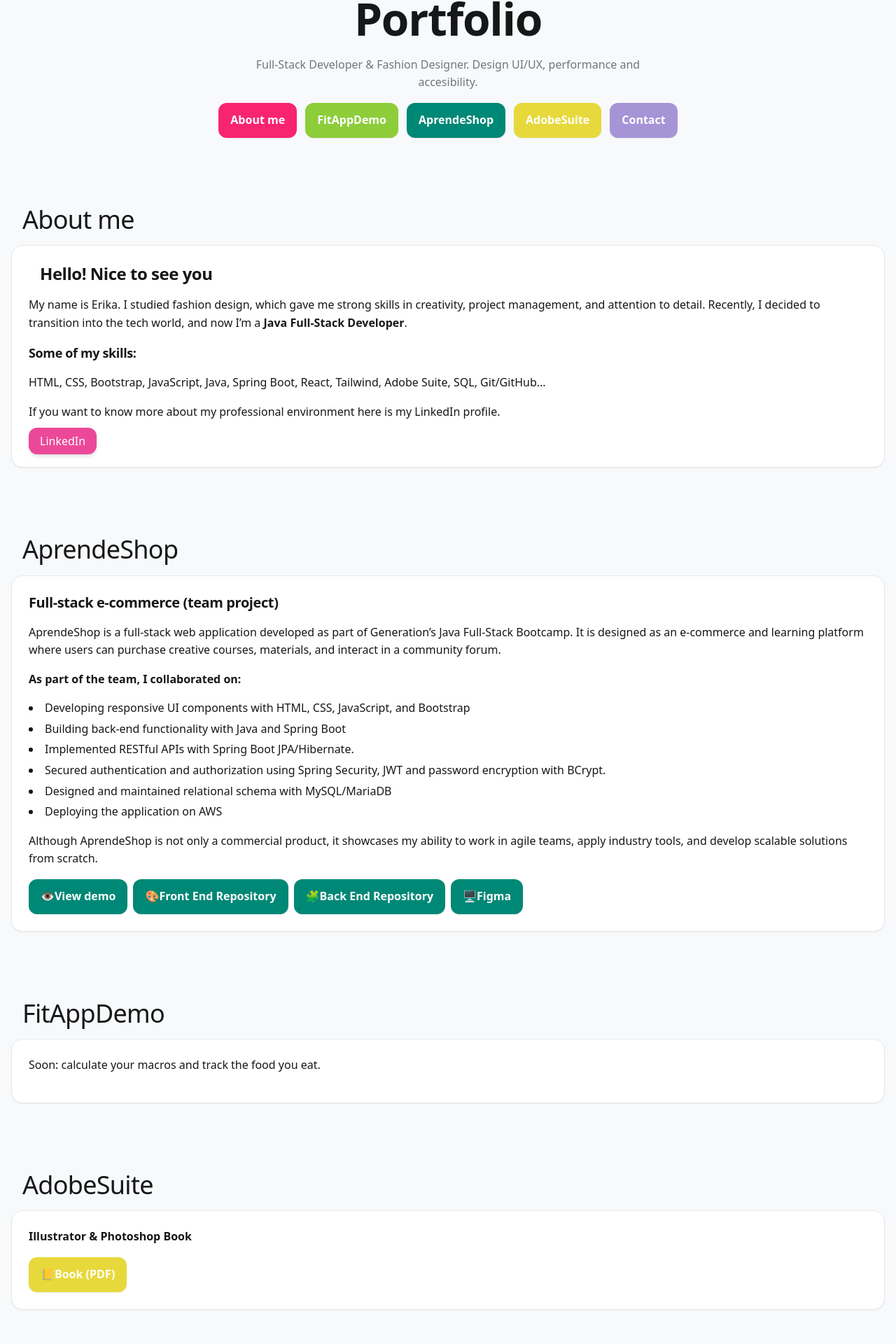
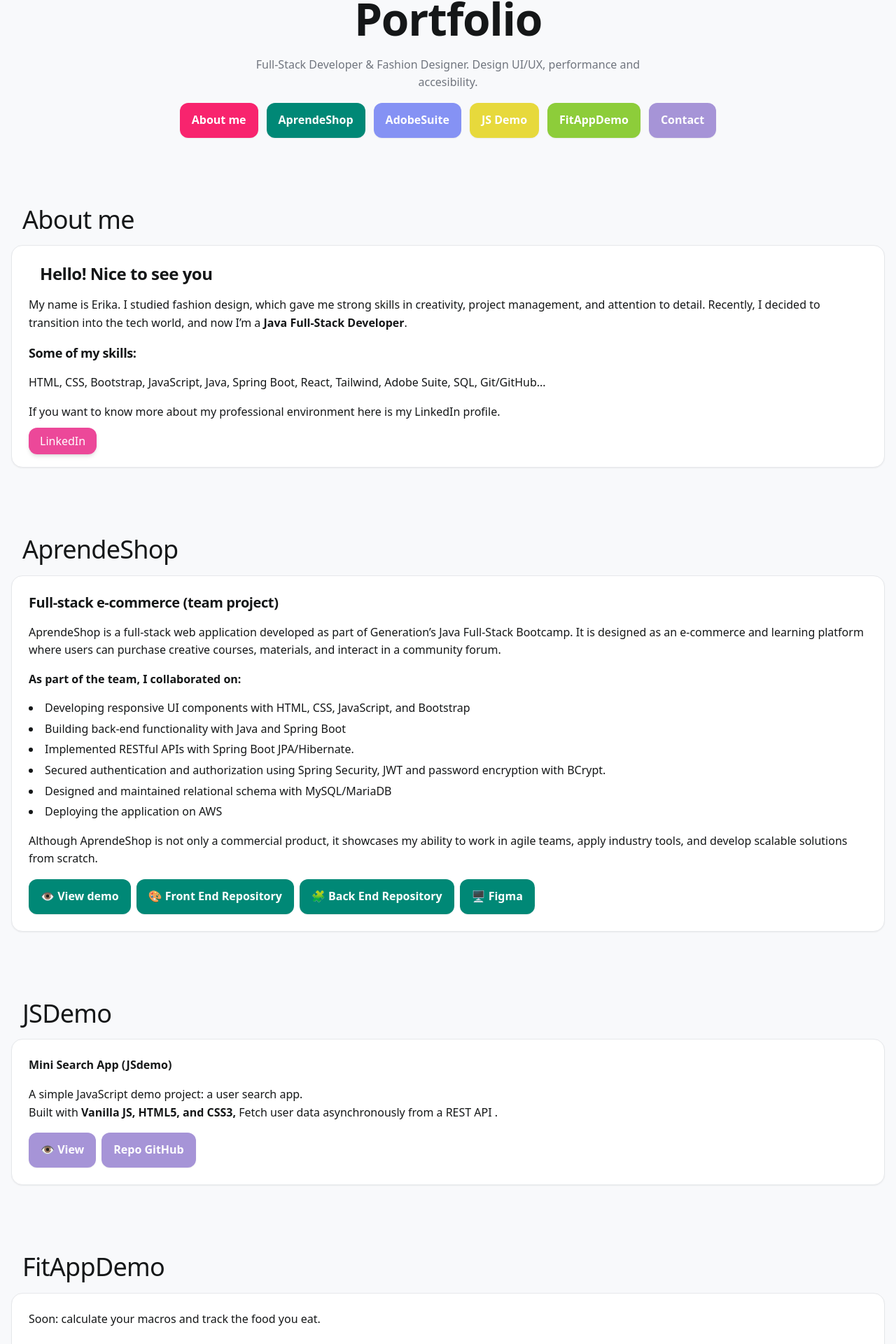
Before and after one commit to Erikaahide/FrontendPortfolio, a React (Vite) app: page / in a window 1280 px wide. Shown: the part 123-2043 px from the top of the page at 70% size. Built offline with nearby package versions, Linux system fonts and the light colour scheme.

Commit message:
add JS demo

```diff
--- a/src/App.jsx
+++ b/src/App.jsx
@@ -72,9 +72,10 @@ function HeroHome() {
       </p>
       <div style={{ display: "flex", gap: "0.75rem", justifyContent: "center", flexWrap: "wrap" }}>
         <a href="#about" className="btn btn-primary">About me</a>
-        <a href="#fitapp" className="btn btn-accent2">FitAppDemo</a>
         <a href="#aprendeShop" className="btn btn-accent3">AprendeShop</a>
         <a href="#adobe" className="btn btn-accent4">AdobeSuite</a>
+        <a href="#adobe" className="btn btn-accent5">JS Demo</a>
+        <a href="#fitapp" className="btn btn-accent2">FitAppDemo</a>
         <a href="#contact" className="btn btn-accent">Contact</a>
       </div>
     </section>
@@ -148,10 +149,23 @@ export default function App() {
             </p>
 
             <div style={{ display: "flex", gap: ".5rem", flexWrap: "wrap" }}>
-              <a className="btn btn-accent3" href="https://rubiportuguez.github.io/Aprende-Shop/index.html" target="_blank" rel="noreferrer">👁️View demo</a>
-              <a className="btn btn-accent3" href="https://github.com/RubiPortuguez/Aprende-Shop/tree/develop" target="_blank" rel="noreferrer">🎨Front End Repository</a>
-              <a className="btn btn-accent3" href="https://github.com/RubiPortuguez/AprendeShop-Backend/tree/develop" target="_blank" rel="noreferrer">🧩Back End Repository</a>
-              <a className="btn btn-accent3" href="https://www.figma.com/design/MG8TBK9lzvWV1aU8pJSIPd/Borradores-AprendeShop?node-id=0-1&t=K5eREUPBSSRUzPKl-1" target="_blank" rel="noreferrer">🖥️Figma</a>
+              <a className="btn btn-accent3" href="https://rubiportuguez.github.io/Aprende-Shop/index.html" target="_blank" rel="noreferrer">👁️ View demo</a>
+              <a className="btn btn-accent3" href="https://github.com/RubiPortuguez/Aprende-Shop/tree/develop" target="_blank" rel="noreferrer">🎨 Front End Repository</a>
+              <a className="btn btn-accent3" href="https://github.com/RubiPortuguez/AprendeShop-Backend/tree/develop" target="_blank" rel="noreferrer">🧩 Back End Repository</a>
+              <a className="btn btn-accent3" href="https://www.figma.com/design/MG8TBK9lzvWV1aU8pJSIPd/Borradores-AprendeShop?node-id=0-1&t=K5eREUPBSSRUzPKl-1" target="_blank" rel="noreferrer">🖥️ Figma</a>
+            </div>
+          </div>
+        </Section>
+        <Section id="JS" title="JSDemo">
+          <div className="stack">
+            <p> <strong>Mini Search App (JSdemo)</strong></p>
+            <p className=" mb-4">
+            A simple JavaScript demo project: a user search app. <br />
+            Built with <strong>Vanilla JS, HTML5, and CSS3,</strong> Fetch user data asynchronously from a REST API .
+            </p>
+            <div style={{ display: "flex", gap: ".5rem", flexWrap: "wrap" }}>
+              <a className="btn btn-accent" href="https://github.com/Erikaahide" target="_blank" rel="noreferrer">👁️ View</a>
+              <a className="btn btn-accent" href="https://erikaahide.github.io/API-JS-PROMISES/" target="_blank" rel="noreferrer">Repo GitHub</a>
             </div>
           </div>
         </Section>
@@ -162,7 +176,7 @@ export default function App() {
           <div className="stack">
             <p><strong>Illustrator & Photoshop Book</strong></p>
             <div style={{ display: "flex", gap: ".5rem", flexWrap: "wrap" }}>
-              <a className="btn btn-accent4" href="https://drive.google.com/file/d/1LXkoXs2C3OjuENXDobDhNGNGjYEuHxeY/view?usp=sharing" target="_blank" rel="noreferrer">📒Book (PDF)</a>
+              <a className="btn btn-accent4" href="https://drive.google.com/file/d/1LXkoXs2C3OjuENXDobDhNGNGjYEuHxeY/view?usp=sharing" target="_blank" rel="noreferrer">📔 Book (PDF)</a>
             </div>
           </div>
         </Section>
@@ -170,9 +184,9 @@ export default function App() {
           <div className="stack">
             <p> <strong>Let's work together!!</strong></p>
             <div style={{ display: "flex", gap: ".5rem", flexWrap: "wrap" }}>
-              <a className="btn btn-accent" href="mailto:eahidehernandez@gmail.com" rel="noreferrer">📧Email</a>
-              <a className="btn btn-accent" href="http://www.linkedin.com/in/erikaahg-desarrolladora-web" target="_blank" rel="noreferrer">💼LinkedIn</a>
-              <a className="btn btn-accent" href="https://github.com/Erikaahide" target="_blank" rel="noreferrer">🐱GitHub</a>
+              <a className="btn btn-accent" href="mailto:eahidehernandez@gmail.com" rel="noreferrer">📧 Email</a>
+              <a className="btn btn-accent" href="http://www.linkedin.com/in/erikaahg-desarrolladora-web" target="_blank" rel="noreferrer">💼 LinkedIn</a>
+              <a className="btn btn-accent" href="https://github.com/Erikaahide" target="_blank" rel="noreferrer">🐱 GitHub</a>
             </div>
           </div>
         </Section>
--- a/src/components/header.jsx
+++ /dev/null
@@ -1,5 +0,0 @@
-function Header() {
-    return <h2>Mi Portafolio</h2>;
-  }
-
-  export default Header;
--- a/src/index.css
+++ b/src/index.css
@@ -110,6 +110,12 @@ border-radius:80px;
   color: white;
 }
 
+.btn-accent5 {
+  background: var(--accent5);
+  border-color: transparent;
+  color: white;
+}
+
 /* Badges */
 .badge {
   display: inline-block;
--- a/src/styles/tokens.css
+++ b/src/styles/tokens.css
@@ -11,7 +11,8 @@
     --accent:  #a694d7;
     --accent2: rgb(141, 205, 58);
     --accent3: #008876;
-    --accent4: rgb(231, 217, 60);
+    --accent4: rgb(133, 146, 244);
+    --accent5: rgb(231, 217, 60);
 
     /* Borde / focus ring */
     --border: #e6e8eb;
```
